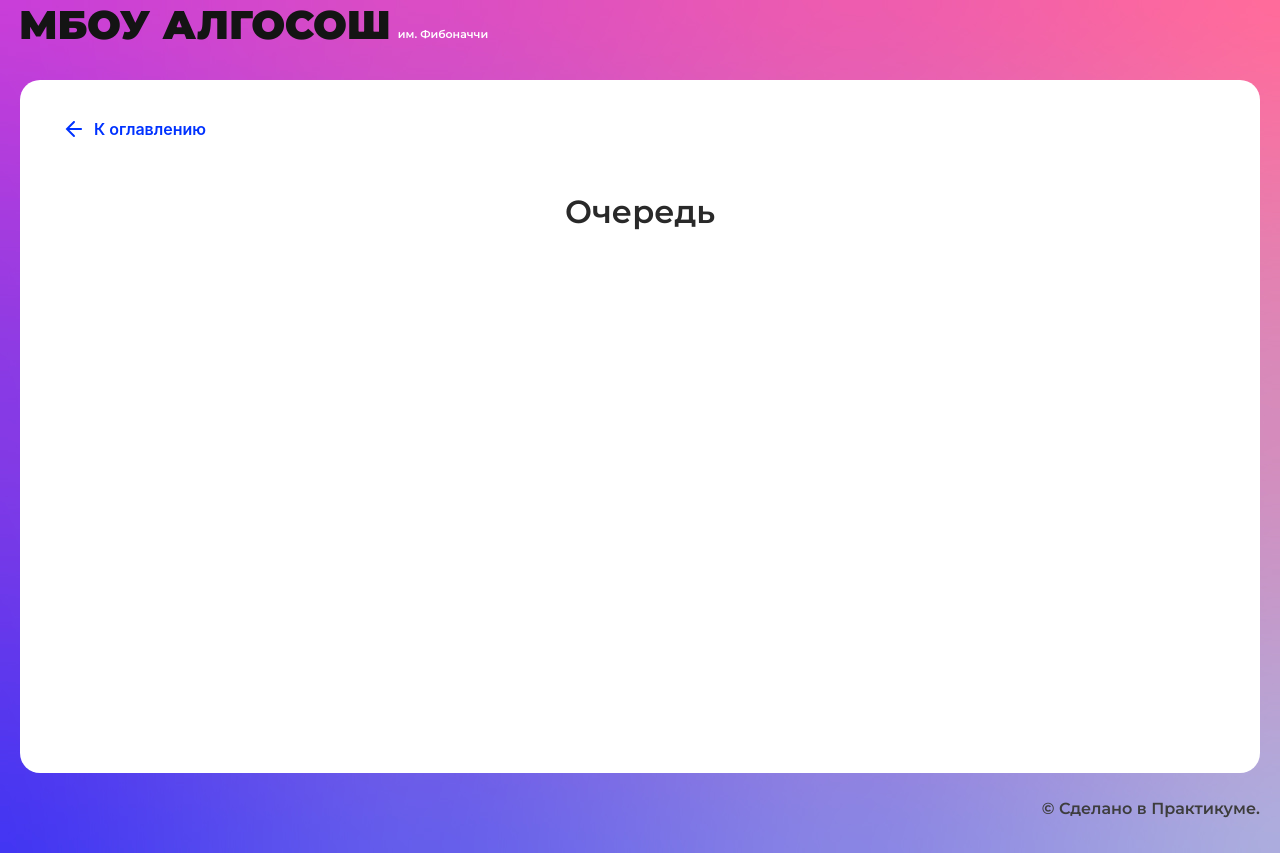
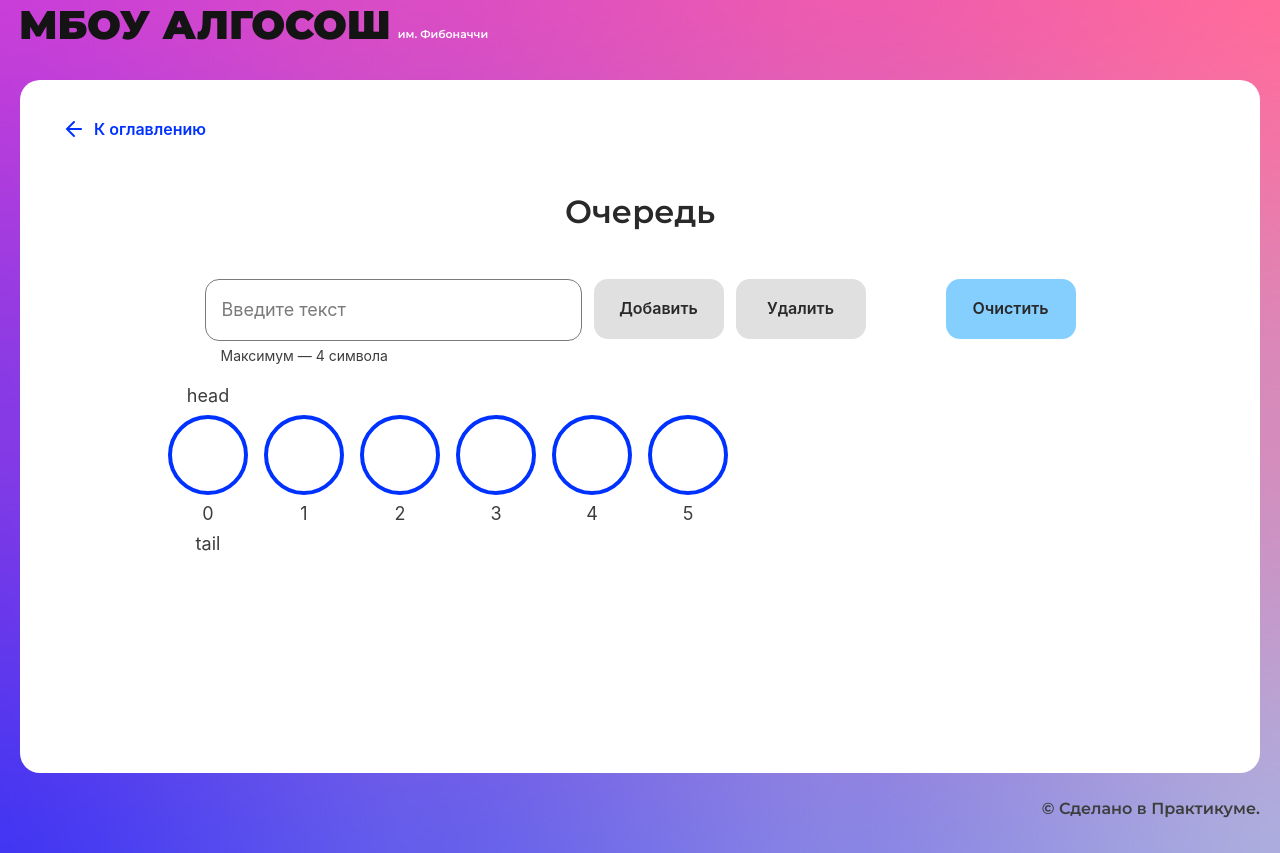
Before and after one commit to forfrontskill/algososh, a React (Create React App) app: page /queue in a window 1280 px wide. Built offline with nearby package versions, Linux system fonts and the light colour scheme.

Commit message:
Добавлена реализация очереди

```diff
--- /dev/null
+++ b/src/components/queue-page/queue-page.module.css
@@ -0,0 +1,30 @@
+.Form {
+    display: flex;
+    flex-direction: row;
+    justify-content: center;
+}
+
+.Input {
+    width: 377px;
+    margin-right: 12px;
+}
+
+.AddButton {
+    margin-right: 12px;
+}
+
+.RemoveButton {
+    margin-right: 80px;
+}
+
+
+.CharContainer {
+    display: flex;
+    flex-direction: row;
+    flex-wrap: wrap;
+    max-width: 944px;
+    justify-content: flex-start;
+    padding-top: 48px;
+    margin: 0 auto;
+    gap: 16px;
+}
--- a/src/components/queue-page/queue-page.tsx
+++ b/src/components/queue-page/queue-page.tsx
@@ -1,10 +1,181 @@
-import React from "react";
+import React, { FormEvent, SyntheticEvent, useEffect, useState } from "react";
+import { ElementStates } from "../../types/element-states";
+import { Button } from "../ui/button/button";
+import { Circle } from "../ui/circle/circle";
+import { Input } from "../ui/input/input";
 import { SolutionLayout } from "../ui/solution-layout/solution-layout";
 
+import styles from './queue-page.module.css';
+
+interface IQueue<T> {
+  enqueue: (item: T) => void;
+  dequeue: () => void;
+  peak: () => T | null;
+}
+
+export class Queue<T> implements IQueue<T> {
+  private container: (T | null)[] = [];
+  private head = 0;
+  private tail = 0;
+  private readonly size: number = 0;
+  private length: number = 0;
+
+  constructor(size: number) {
+    this.size = size;
+    this.container = Array(size);
+  }
+
+  enqueue = (item: T) => {
+    if (this.length >= this.size) {
+      throw new Error("Maximum length exceeded");
+    }
+    this.container[this.tail % this.size] = item;
+    this.tail++;
+    this.length++;
+  };
+
+  dequeue = () => {
+    if (this.isEmpty()) {
+      throw new Error("No elements in the queue");
+    }
+
+    this.container[this.head%this.size] = null;
+    this.head++;
+    this.length--;
+  };
+
+  peak = (): T | null => {
+    if (this.isEmpty()) {
+      throw new Error("No elements in the queue");
+    }
+    return this.container[this.head];
+  };
+
+  clean = () => {
+    this.container = [];
+    this.tail = 0;
+    this.head = 0;
+    this.length = 0;
+  }
+
+  isEmpty = () => this.length === 0;
+
+  getElements = () => this.container;
+
+  getTail = () => this.tail > this.size ? this.tail % this.size : this.tail;
+
+  getHead = () => this.head % this.size;
+
+  getSize = () => this.size;
+}
+
+const queue = new Queue<string>(6);
+
 export const QueuePage: React.FC = () => {
+
+  const [isPending, setPending] = useState<boolean>(false);
+  const [inputForm, setInputForm] = useState<string>('');
+  const [action, setAction] = useState<string>('');
+
+  const handleInputChange = (event: FormEvent<HTMLInputElement>) => {
+    setInputForm(event.currentTarget.value);
+  }
+
+  const handleAddElement = (event: SyntheticEvent) => {
+    event.preventDefault();
+    queue.enqueue(inputForm);
+    setAction('add');
+    setPending(true);
+  }
+
+  const handleRemoveElement = () => {
+    queue.dequeue();
+    setAction('remove');
+    setPending(true);
+  }
+
+  const handleCleanStack = () => {
+    queue.clean();
+    setPending(true);
+  }
+
+  useEffect(() => {
+    setTimeout(() => {
+      if (isPending) {
+        setAction('');
+        setPending(false);
+      }
+    }, 500)
+  }, [isPending])
+
+  const renderQueue = () => {
+    let components = [];
+    const array = queue.getElements();
+    const size = queue.getSize();
+    const tail = queue.getTail() === 0 ? 0 : queue.getTail() - 1;
+    const head = queue.getHead();
+    let actionIndex = size + 1;
+
+    actionIndex = action === 'add' ? tail : head ;
+    const tailPending = isPending && action === 'add' ? tail-1 : tail;
+
+    for (let index = 0; index < size; index++) {
+      const element = array[index];
+      components.push(
+        <Circle
+            key={index}
+            head={index === head ? 'head' : ''}
+            tail={index === tailPending ? 'tail' : ''}
+            state={index === actionIndex && isPending ? ElementStates.Changing : ElementStates.Default}
+            letter={index === actionIndex && isPending && action === 'add' ? '' : (element ? element : '')}
+            index={index}
+            extraClass={styles.Number}
+          />
+      )
+
+    }
+
+    return components;
+  }
+
+  const isValid = inputForm.length === 0;
+
   return (
     <SolutionLayout title="Очередь">
-
+      <form className={styles.Form}>
+        <Input
+          extraClass={styles.Input}
+          value={inputForm}
+          maxLength={4}
+          isLimitText={true}
+          onChange={handleInputChange}
+        />
+        <Button
+          extraClass={styles.AddButton}
+          disabled={isValid}
+          isLoader={isPending}
+          type='submit'
+          text='Добавить'
+          onClick={handleAddElement}
+        />
+        <Button
+          extraClass={styles.RemoveButton}
+          disabled={isValid}
+          isLoader={isPending}
+          type='button'
+          text='Удалить'
+          onClick={handleRemoveElement}
+        />
+        <Button
+          isLoader={isPending}
+          type='button'
+          text='Очистить'
+          onClick={handleCleanStack}
+        />
+      </form>
+      <div className={styles.CharContainer}>
+        {renderQueue()}
+      </div>
     </SolutionLayout>
   );
 };
```
